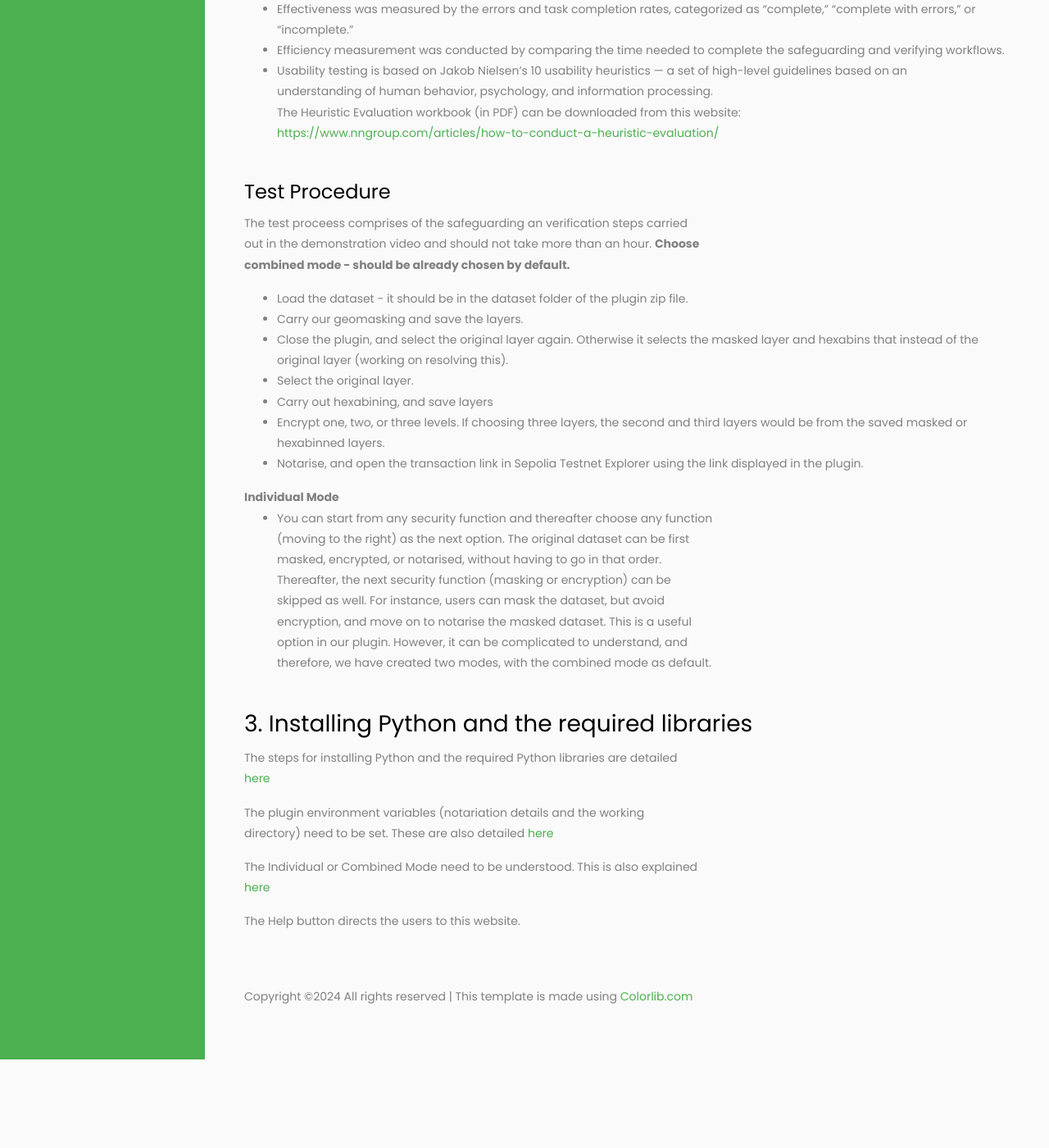
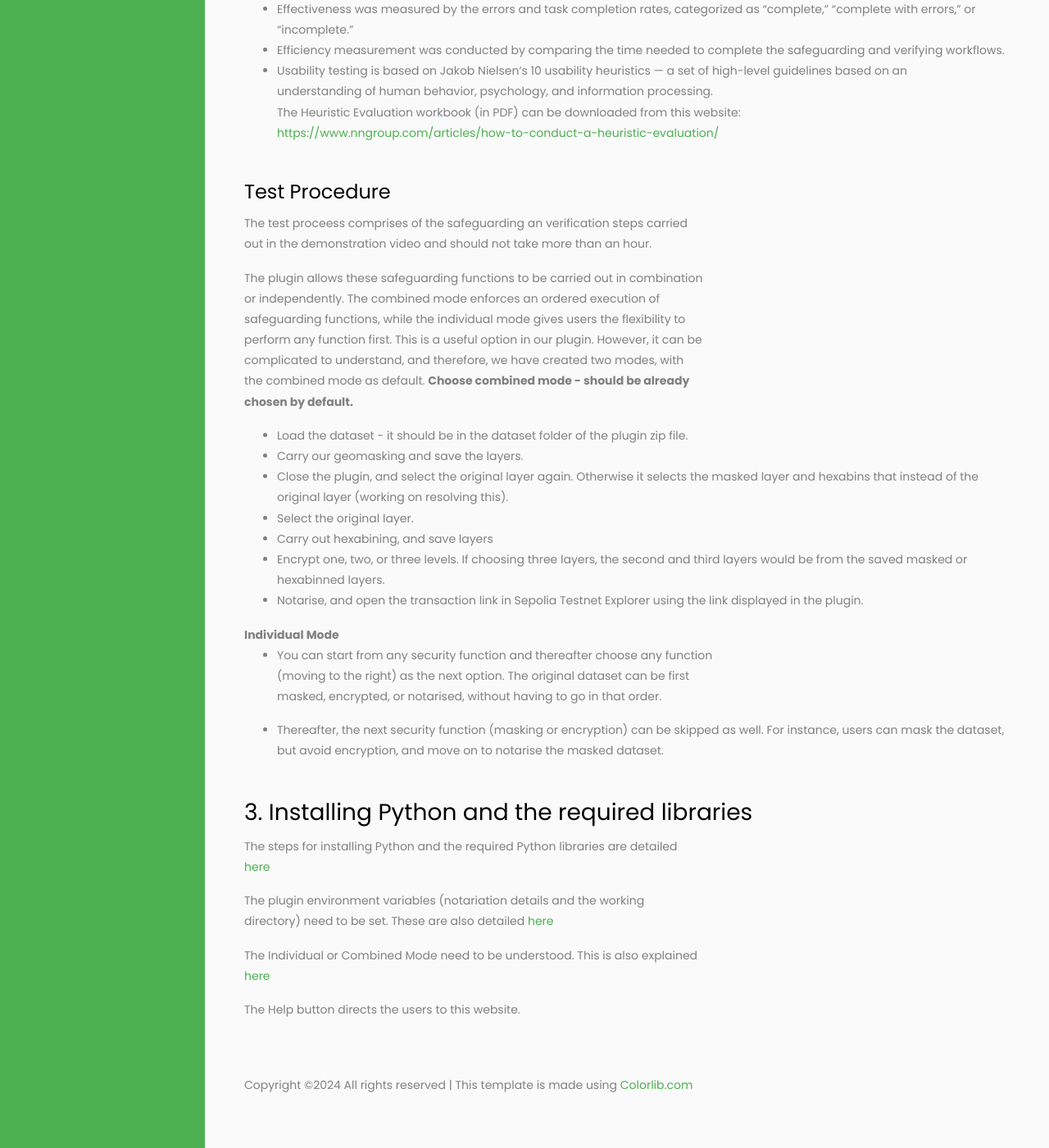
Before and after one commit to sharmapn/sharmapn.github.io, a Jekyll site: the page MapSafeQGISGeoPrivPlugin/usability_evaluation.html, which Jekyll copies as it is, in a window 1280 px wide and 1400 px high, scrolled down 1384 px. Shown: the whole window at 82% size. Built offline with Jekyll 4.4.1, drawn with Linux system fonts in a browser that asks for light colours; before the commit the page ends 2676 px from its top, so only the background shows below that.

Commit message:
Update usability_evaluation.html

```diff
--- a/MapSafeQGISGeoPrivPlugin/usability_evaluation.html
+++ b/MapSafeQGISGeoPrivPlugin/usability_evaluation.html
@@ -162,6 +162,10 @@
 
 <p> The test proceess comprises of the safeguarding an verification steps carried out in the demonstration video and should not take more than an hour.
 
+<p>The plugin allows these safeguarding functions to be carried out in combination or independently.
+The combined mode enforces an ordered execution of safeguarding functions, while the individual mode gives users the flexibility to perform any function first.
+This is a useful option in our plugin. However, it can be complicated to understand, and therefore, we have created two modes, with the combined mode as default.
+
 <b>Choose combined mode - should be already chosen by default.</b>
 <ul>
 	<li> Load the dataset - it should be in the dataset folder of the plugin zip file.</li>
```
Also changed, not shown: other parts of MapSafeQGISGeoPrivPlugin/usability_evaluation.html (+3 -2 lines).
